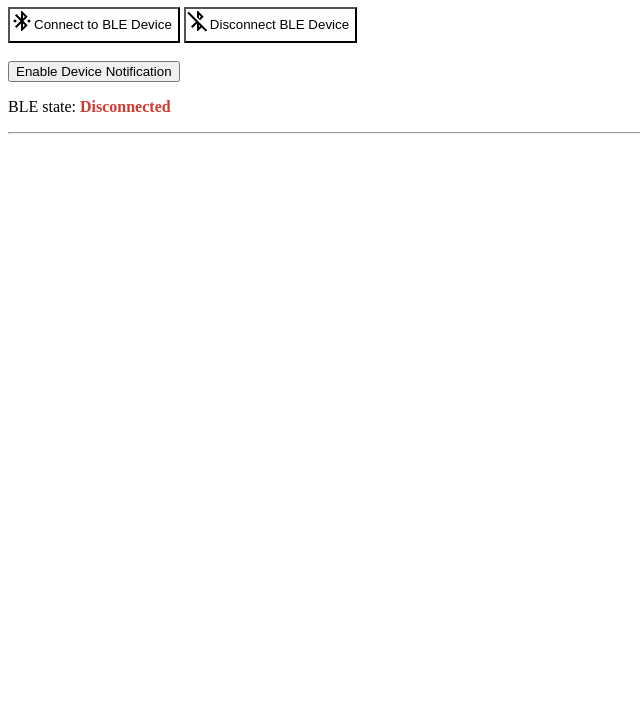
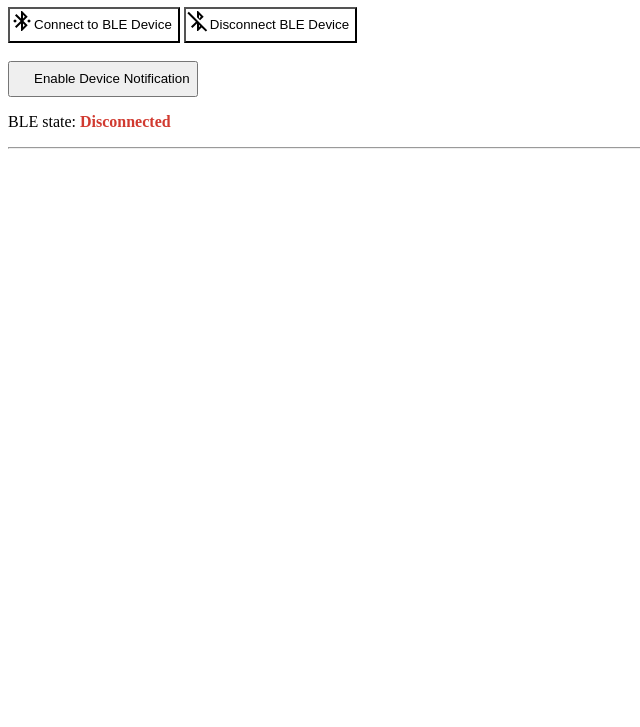
Before and after one commit to SmokyBob/ESP32_Camper, a plain HTML site: page docs/index.html in a window 1280 px wide. Shown: the part 73-800 px from the top of the page, without its empty margins (0-640 px from the left). Drawn offline with Linux system fonts and the light colour scheme.

Commit message:
Disable notification button css Touch friendly style for the button

```diff
--- a/docs/css/styles.css
+++ b/docs/css/styles.css
@@ -101,3 +101,8 @@ button#disconnectBleButton {
     padding-left: 24px;
     height: 36px;
 }
+
+button#show-notification-button {
+    padding-left: 24px;
+    height: 36px;
+}
--- a/docs/sw.js
+++ b/docs/sw.js
@@ -5,7 +5,7 @@ if (location.href.startsWith('http://localhost')) {
 }
 var GHPATH = base;
 var APP_PREFIX = 'esp32_camper_';
-var VERSION = 'version_023';
+var VERSION = 'version_024';
 var URLS = [
   `${GHPATH}/`,
   `${GHPATH}/index.html`,
```
